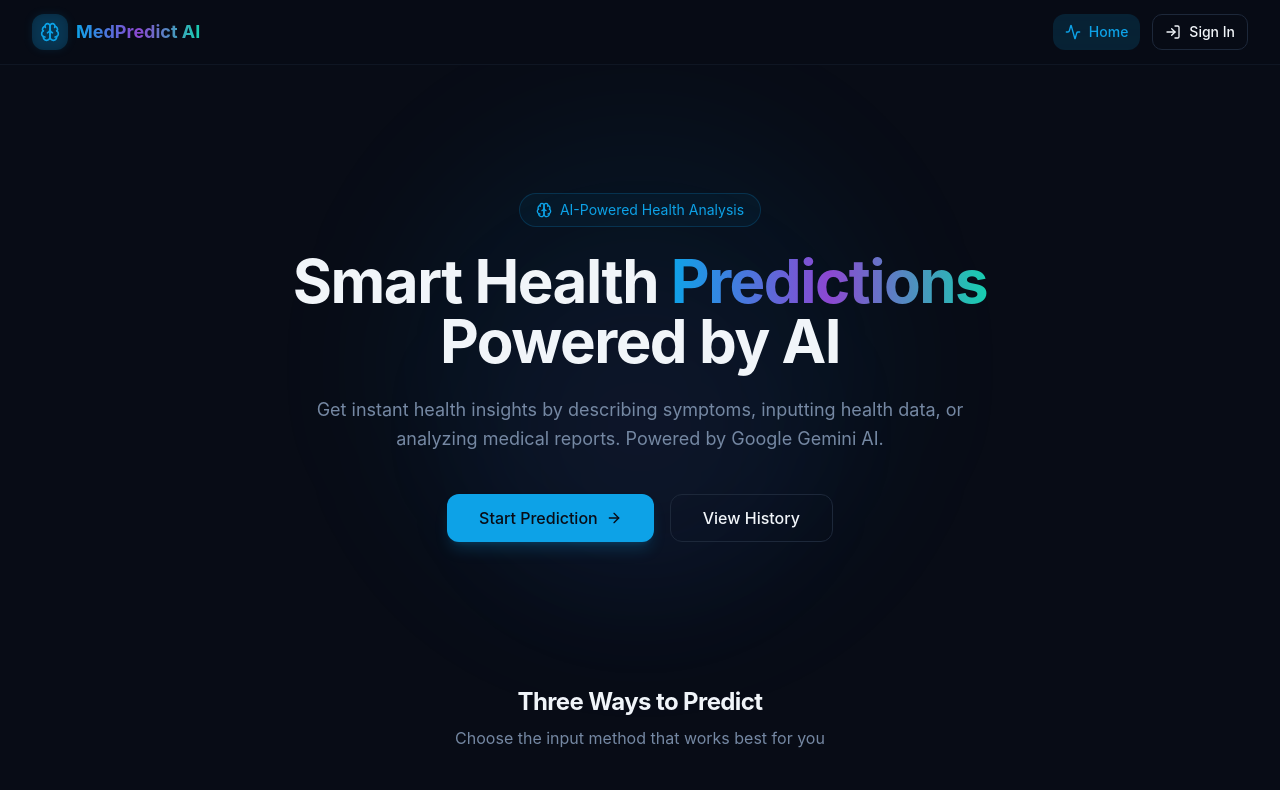
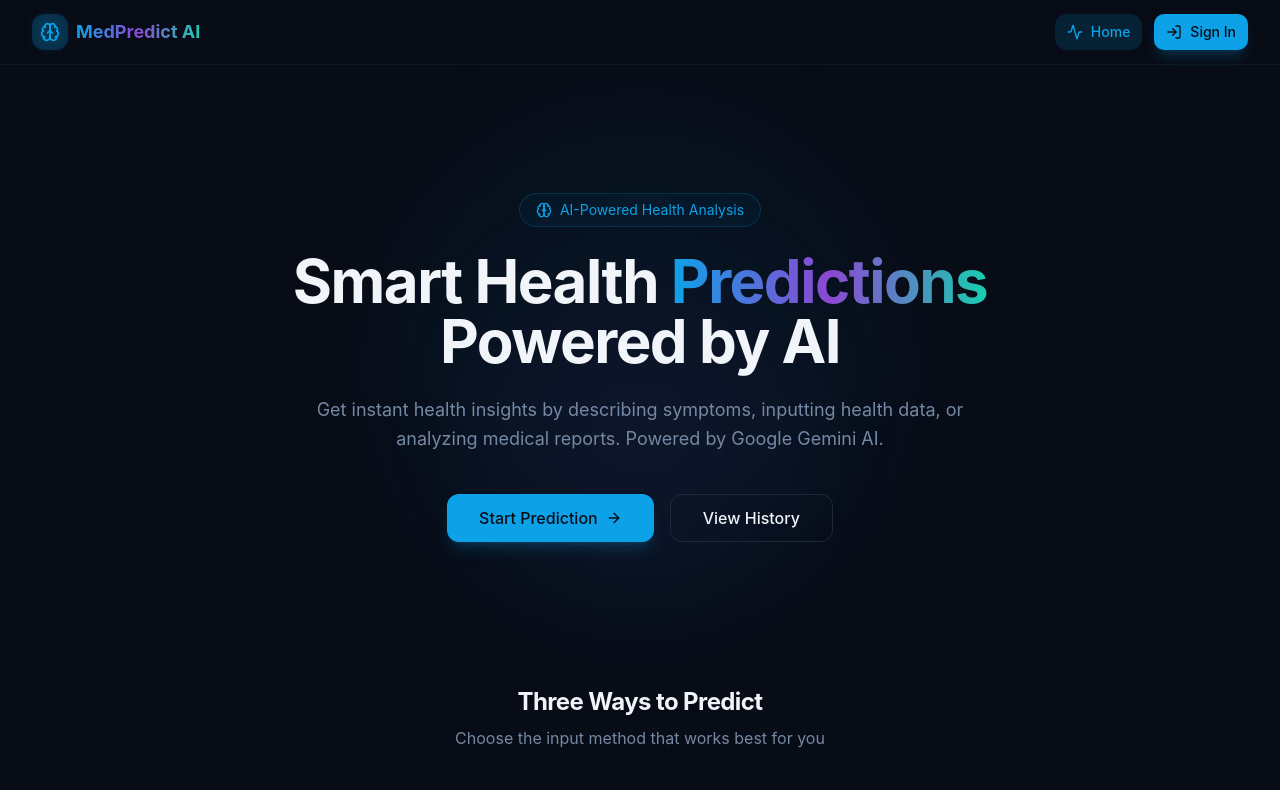
Before and after one commit to sakibfahad10/aidp, a Next.js app in the folder apps/web/: page / in a window 1280 px wide. Shown: the top 790 px of the page. Built offline with nearby package versions, Linux system fonts and the light colour scheme; no server answers.

Commit message:
fix: improve sign-in button hover visibility in navbar

```diff
--- a/apps/web/src/components/layout/navbar.tsx
+++ b/apps/web/src/components/layout/navbar.tsx
@@ -61,7 +61,7 @@ export function Navbar() {
               <UserButton />
             ) : (
               <SignInButton mode="redirect">
-                <Button variant="outline" size="sm" className="gap-2">
+                <Button size="sm" className="gap-2">
                   <LogIn className="h-4 w-4" />
                   <span className="hidden sm:inline">Sign In</span>
                 </Button>
```
